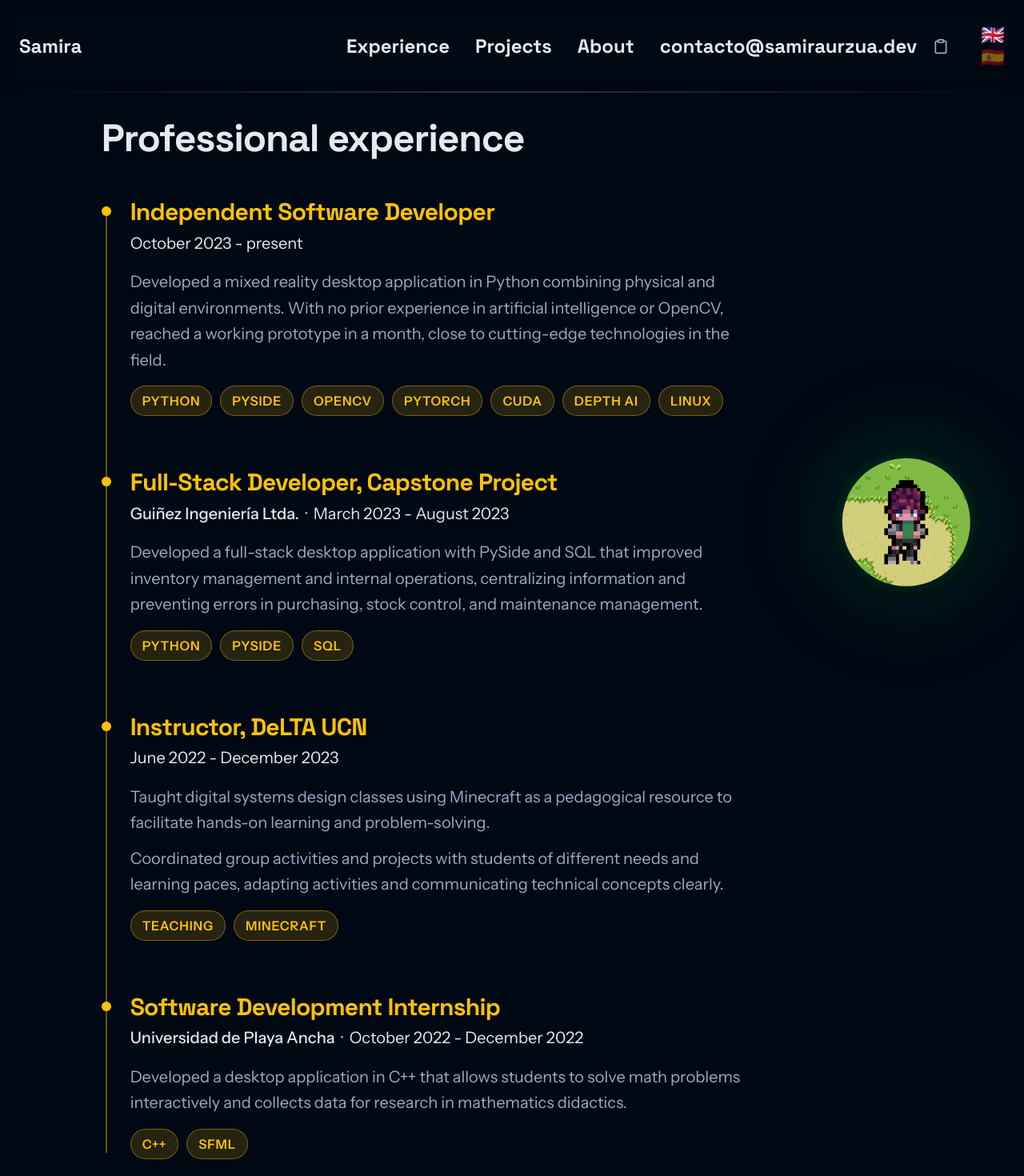
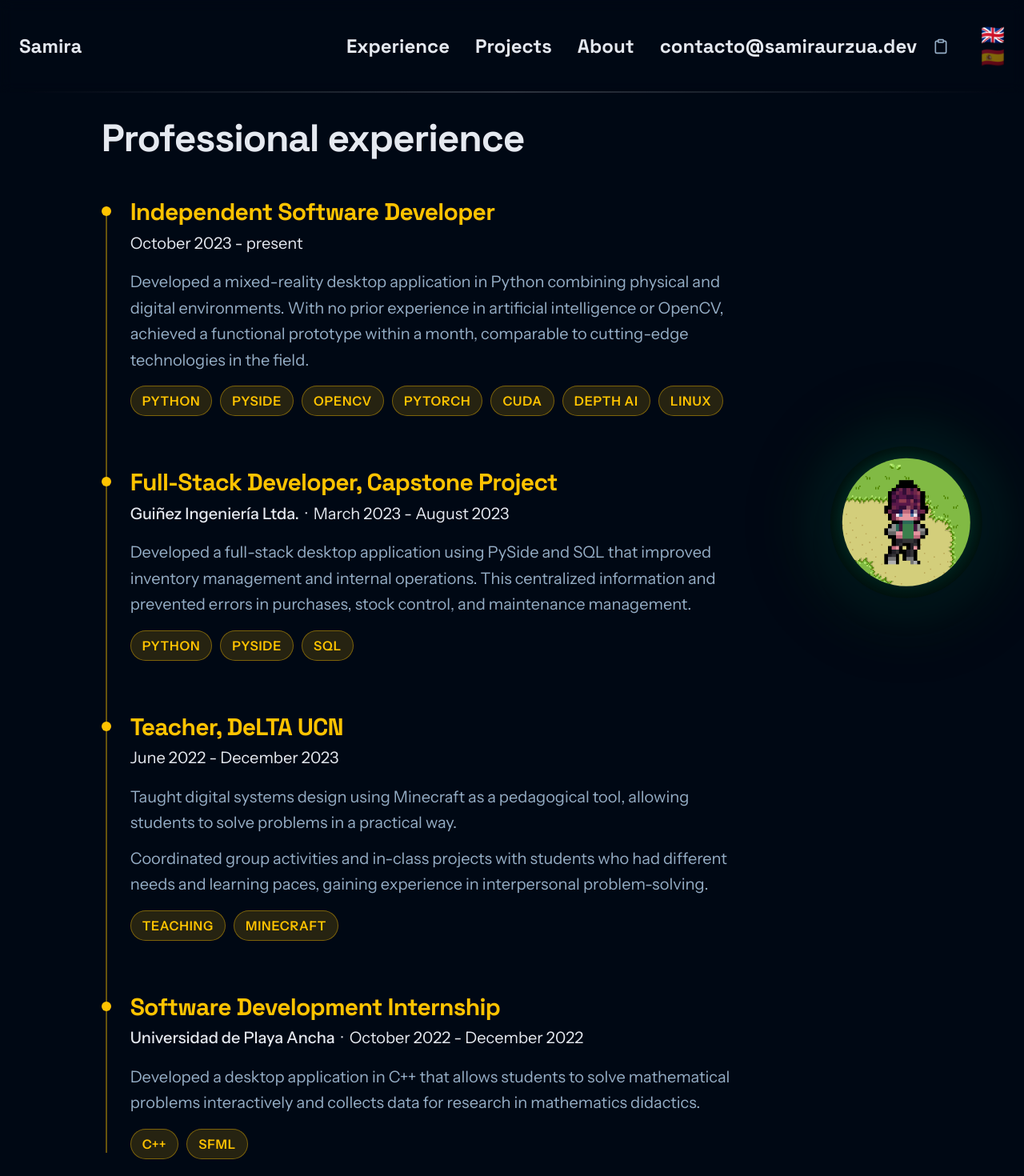
Before and after one commit to SamiraUrzua/cloud-native-portfolio, a Next.js app: page /en/experience in a window 1280 px wide. Shown: the top 1470 px of the page at 80% size. Built offline with nearby package versions, Linux system fonts and the light colour scheme.

Commit message:
content: reword english translations on the experience page

```diff
--- a/src/app/[locale]/experience/page.tsx
+++ b/src/app/[locale]/experience/page.tsx
@@ -11,7 +11,7 @@ const TRANSLATIONS = {
         period: 'October 2023 - present',
         stack: ['Python', 'PySide', 'OpenCV', 'PyTorch', 'CUDA', 'Depth AI', 'Linux'],
         points: [
-          'Developed a mixed reality desktop application in Python combining physical and digital environments. With no prior experience in artificial intelligence or OpenCV, reached a working prototype in a month, close to cutting-edge technologies in the field.',
+          'Developed a mixed-reality desktop application in Python combining physical and digital environments. With no prior experience in artificial intelligence or OpenCV, achieved a functional prototype within a month, comparable to cutting-edge technologies in the field.',
         ],
       },
       {
@@ -20,17 +20,17 @@ const TRANSLATIONS = {
         period: 'March 2023 - August 2023',
         stack: ['Python', 'PySide', 'SQL'],
         points: [
-          'Developed a full-stack desktop application with PySide and SQL that improved inventory management and internal operations, centralizing information and preventing errors in purchasing, stock control, and maintenance management.',
+          'Developed a full-stack desktop application using PySide and SQL that improved inventory management and internal operations. This centralized information and prevented errors in purchases, stock control, and maintenance management.',
         ],
       },
       {
-        title: 'Instructor, DeLTA UCN',
+        title: 'Teacher, DeLTA UCN',
         company: '',
         period: 'June 2022 - December 2023',
         stack: ['Teaching', 'Minecraft'],
         points: [
-          'Taught digital systems design classes using Minecraft as a pedagogical resource to facilitate hands-on learning and problem-solving.',
-          'Coordinated group activities and projects with students of different needs and learning paces, adapting activities and communicating technical concepts clearly.',
+          'Taught digital systems design using Minecraft as a pedagogical tool, allowing students to solve problems in a practical way.',
+          'Coordinated group activities and in-class projects with students who had different needs and learning paces, gaining experience in interpersonal problem-solving.',
         ],
       },
       {
@@ -39,7 +39,7 @@ const TRANSLATIONS = {
         period: 'October 2022 - December 2022',
         stack: ['C++', 'SFML'],
         points: [
-          'Developed a desktop application in C++ that allows students to solve math problems interactively and collects data for research in mathematics didactics.',
+          'Developed a desktop application in C++ that allows students to solve mathematical problems interactively and collects data for research in mathematics didactics.',
         ],
       },
     ],
```
